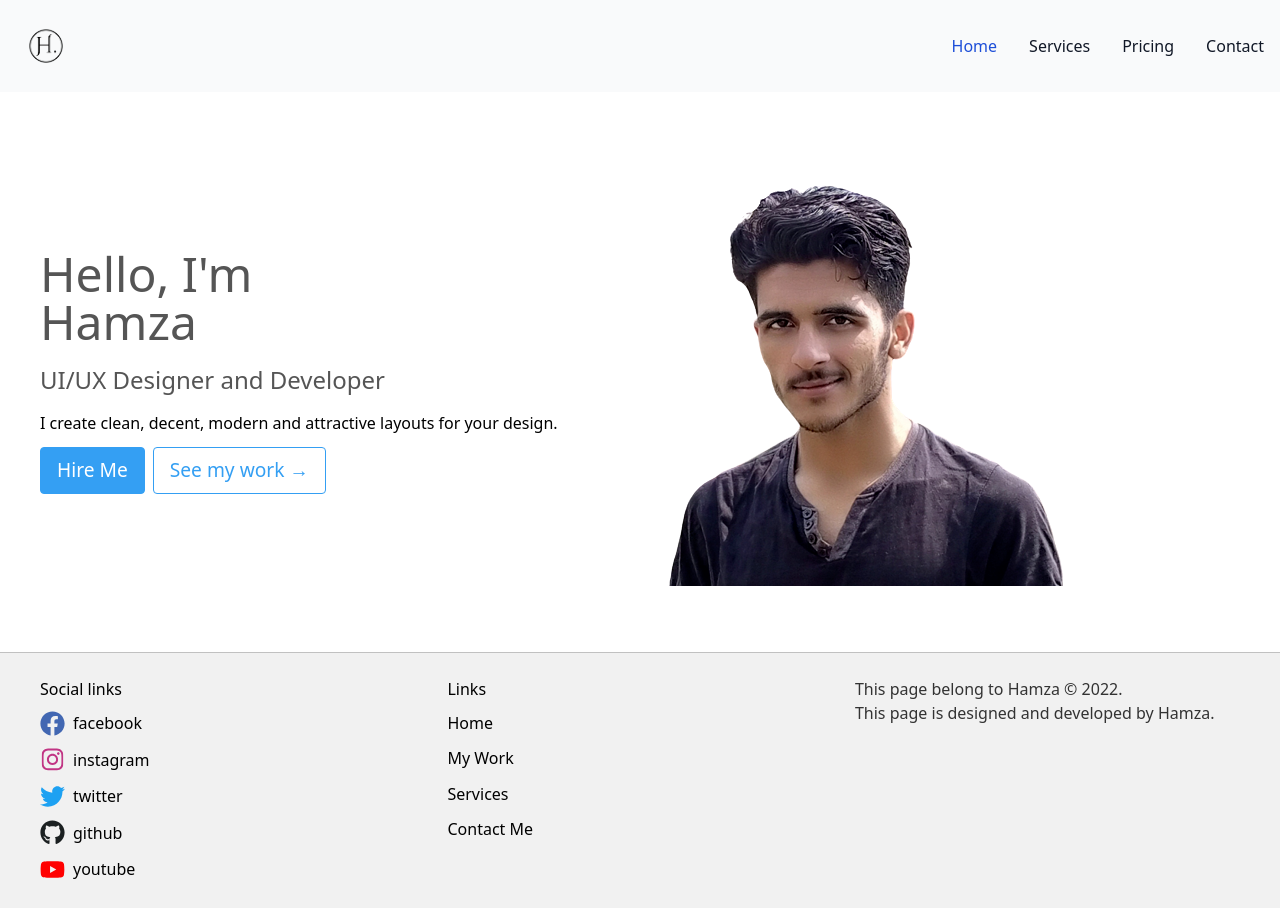
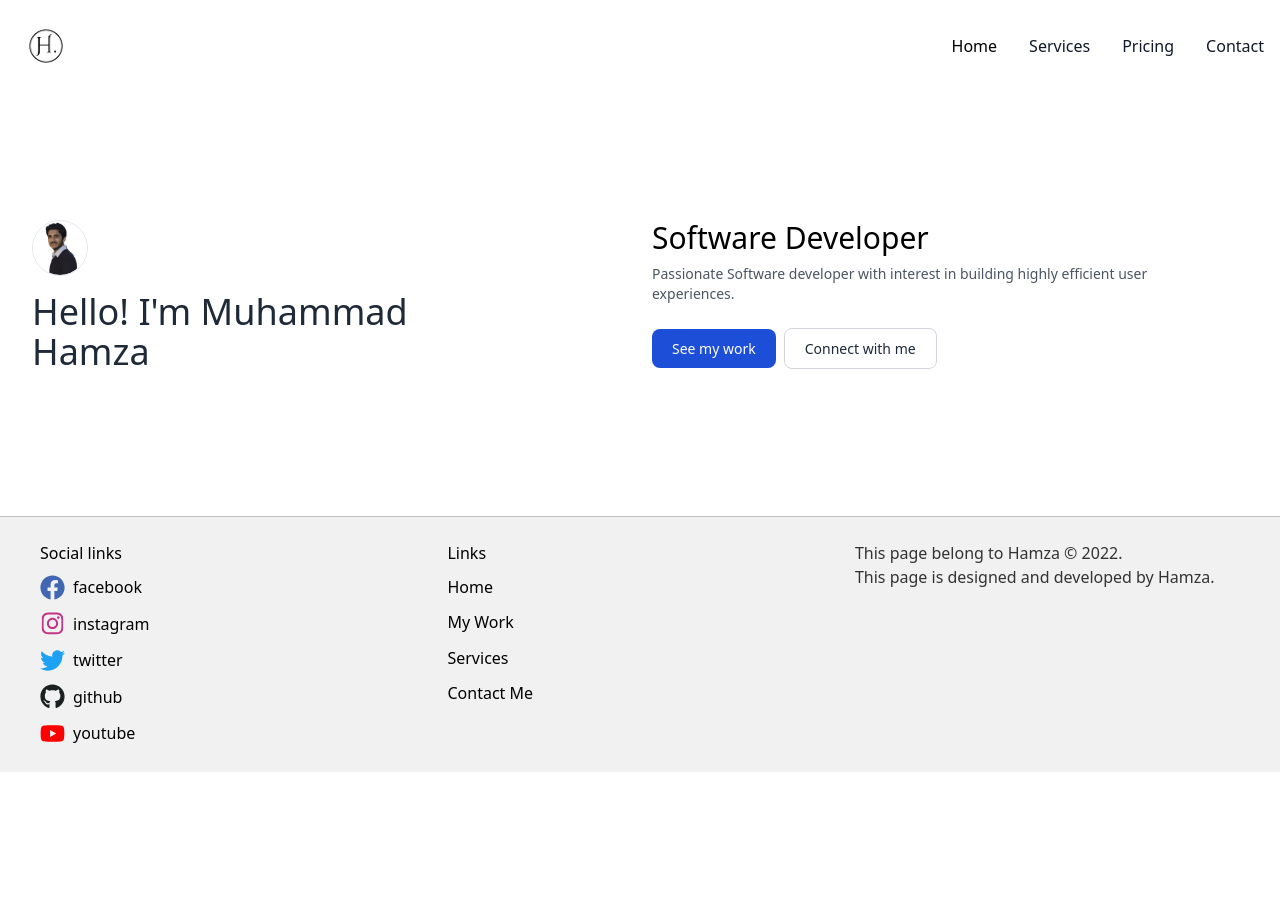
Before and after one commit to xwhiz/updated-portfolio, a Next.js app: page / in a window 1280 px wide. After the commit the page ends 800 px from the top, so only its background shows below. Built offline with nearby package versions, Linux system fonts and the light colour scheme.

Commit message:
feat: implement the hero section from scratch

```diff
--- a/components/Header.tsx
+++ b/components/Header.tsx
@@ -13,8 +13,8 @@ export default function Header() {
   const [showMenu, setShowMenu] = useState(false);
 
   return (
-    <nav className="border-gray-200 bg-gray-50">
-      <div className="max-w-screen-xl flex flex-wrap items-center justify-between mx-auto p-4">
+    <nav className="border-gray-200">
+      <div className="container mx-auto flex flex-wrap items-center justify-between p-4">
         <Link
           href="/"
           className="flex items-center space-x-3 rtl:space-x-reverse"
@@ -63,7 +63,7 @@ export default function Header() {
             <li>
               <a
                 href="#"
-                className="block py-2 px-3 md:p-0 hover:bg-gray-100 rounded md:bg-transparent md:text-blue-700"
+                className="block py-2 px-3 md:p-0 hover:bg-gray-100 rounded md:bg-transparent md:hover:text-blue-700 md:hover:bg-transparent"
                 aria-current="page"
               >
                 Home
--- a/pages/index.tsx
+++ b/pages/index.tsx
@@ -3,6 +3,8 @@ import type { NextPage } from "next";
 import Footer from "../components/Footer";
 import Header from "../components/Header";
 import Hero from "../components/Hero";
+import Image from "next/image";
+import Link from "next/link";
 
 const Home: NextPage = () => {
   return (
@@ -40,7 +42,48 @@ const Home: NextPage = () => {
       </Head>
 
       <Header />
-      <Hero />
+
+      <div className="container mx-auto p-4 flex flex-col gap-6 mb-10 md:mb-4 md:flex-row md:p-8 md:py-32">
+        <div className="flex gap-4 flex-col flex-1">
+          <div className="h-14 w-14 rounded-full overflow-hidden border">
+            <Image
+              src="/me.png"
+              width={80}
+              height={80}
+              alt="My Image"
+              className="block w-12 h-12 rounded-full"
+            />
+          </div>
+          <h1 className="text-3xl leading-tight text-gray-800 max-w-[20ch] lg:text-4xl">
+            Hello! I&apos;m Muhammad Hamza
+          </h1>
+        </div>
+
+        <div className="flex-1">
+          <h2 className="text-2xl mb-2 md:text-3xl">Software Developer</h2>
+          <p className="text-gray-600 mb-8 max-w-prose text-sm">
+            Passionate Software developer with interest in building highly
+            efficient user experiences.
+          </p>
+
+          <Link href="/#work">
+            <a className="leading-none text-white bg-blue-700 hover:bg-blue-800 focus:ring-4 focus:ring-blue-300 font-medium rounded-lg text-sm px-5 py-2.5 me-2 mb-2">
+              See my work
+            </a>
+          </Link>
+
+          <a
+            type="button"
+            className="border leading-none text-gray-800 border-gray-300 hover:text-white hover:bg-gray-800 transition-colors duration-300 focus:ring-4 focus:ring-blue-300 font-medium rounded-lg text-sm px-5 py-2.5 me-2 mb-2"
+            href="https://www.linkedin.com/in/whiz-hamza/"
+            target="_blank"
+            rel="noreferrer"
+          >
+            Connect with me
+          </a>
+        </div>
+      </div>
+
       <Footer />
     </>
   );
```
Also changed, not shown: public/me.png (added).
